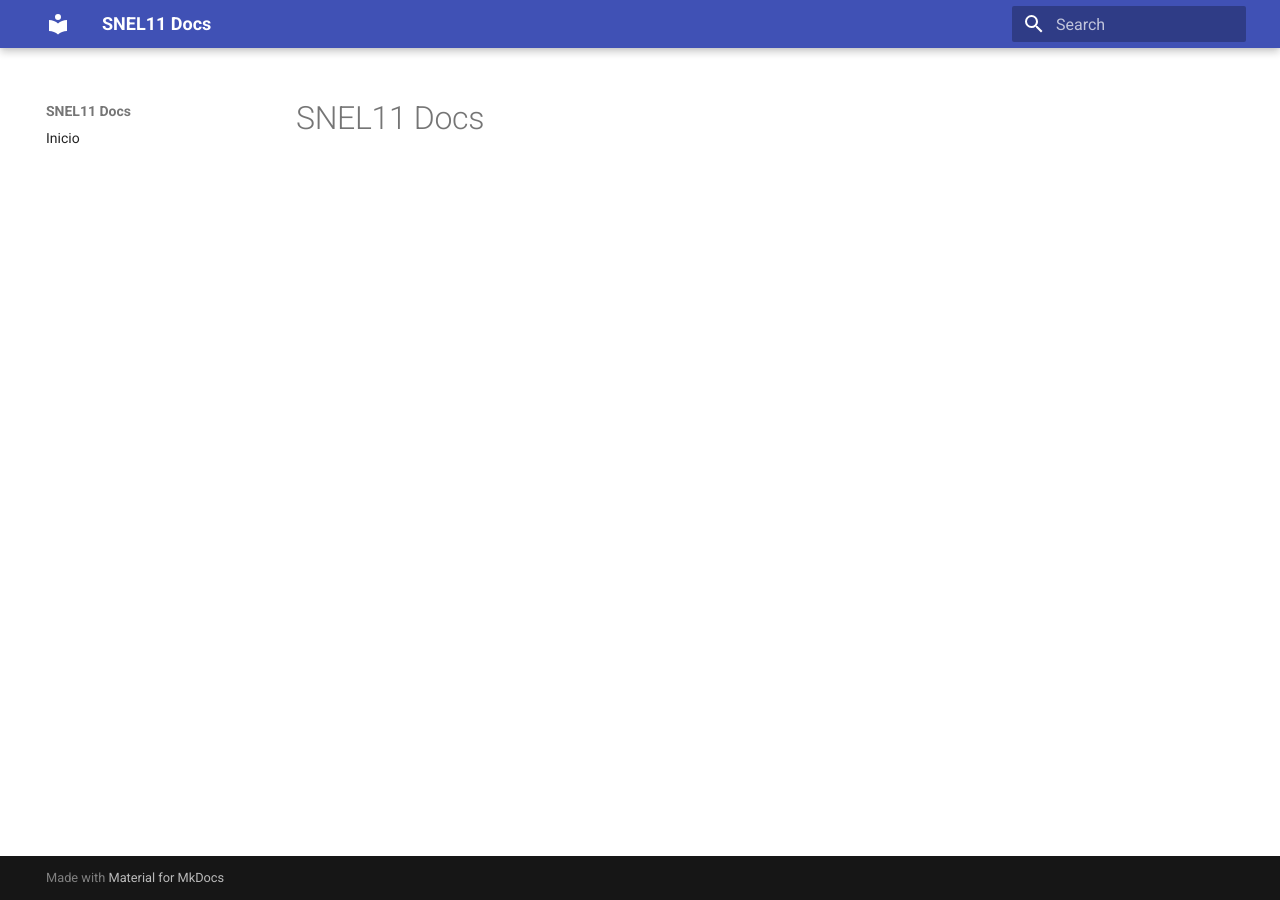
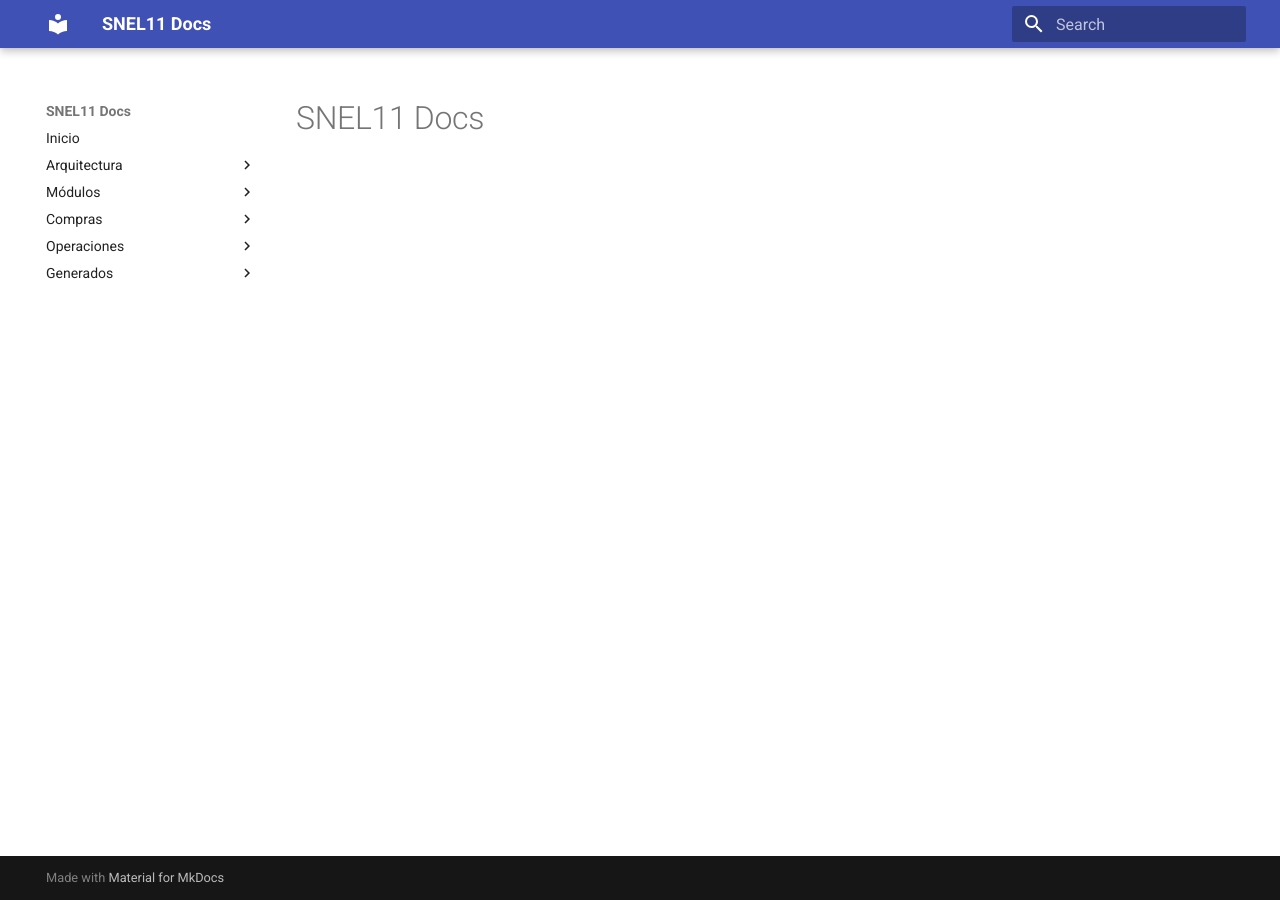
Before and after one commit to robesistemasuser/snel11-docs, an MkDocs documentation site: the page built from docs/index.md, in a window 1280 px wide. Built offline with MkDocs 1.6.1 and Material for MkDocs 9.7.7, drawn with Linux system fonts in a browser that asks for light colours; part of the change alters nothing that is shown.

Commit message:
fix(docs): nav paths relative to docs_dir

```diff
--- a/mkdocs.yml
+++ b/mkdocs.yml
@@ -1,6 +1,27 @@
 site_name: SNEL11 Docs
 nav:
-  - Inicio: docs/index.md
+  - Inicio: README.md
+  - Arquitectura:
+    - Visión general: architecture/overview.md
+    - Módulos: architecture/modules.md
+    - Plantillas de módulos: architecture/modules-templates.md
+    - Permisos (SubmoduleAccess): architecture/permissions.md
+    - Actions (patrón): architecture/actions.md
+    - ERD + Secuencias Inventarios: architecture/inventories-erd-sequences.md
+  - Módulos:
+    - Inventarios / Categorías (Importación): modules/inventories/categories-import.md
+  - Compras:
+    - Estados de OC: purchases/oc-states.md
+    - Clases y permisos: purchases/classes-permissions.md
+  - Operaciones:
+    - Entorno local: operations/local-setup.md
+    - Despliegue: operations/deploy.md
+    - Troubleshooting: operations/troubleshooting.md
+  - Generados:
+    - Rutas: _generated/routes.md
+    - Modelos: _generated/models.md
+    - Livewire: _generated/livewire-components.md
+    - Migraciones: _generated/migrations.md
 theme:
   name: material
 markdown_extensions:
```
